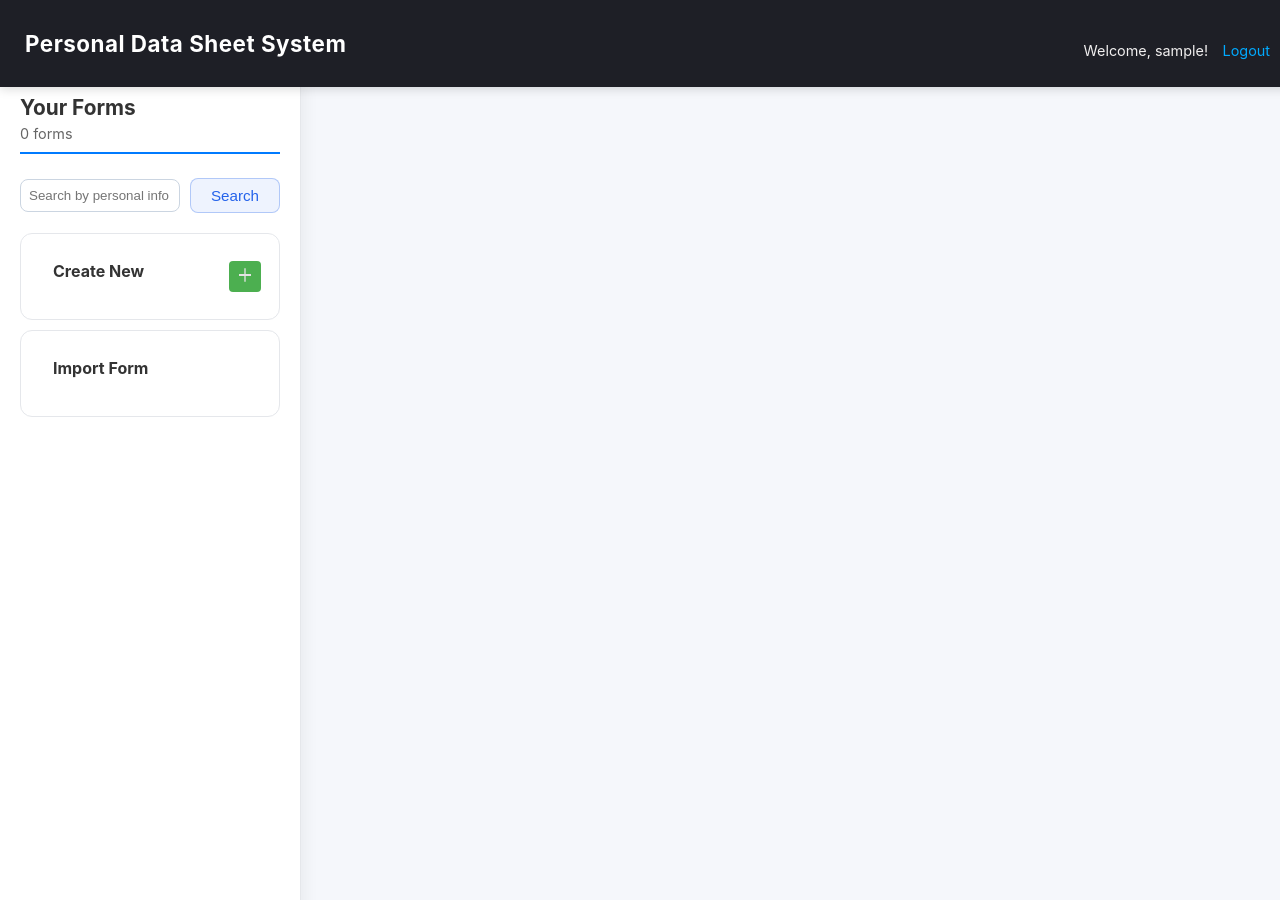
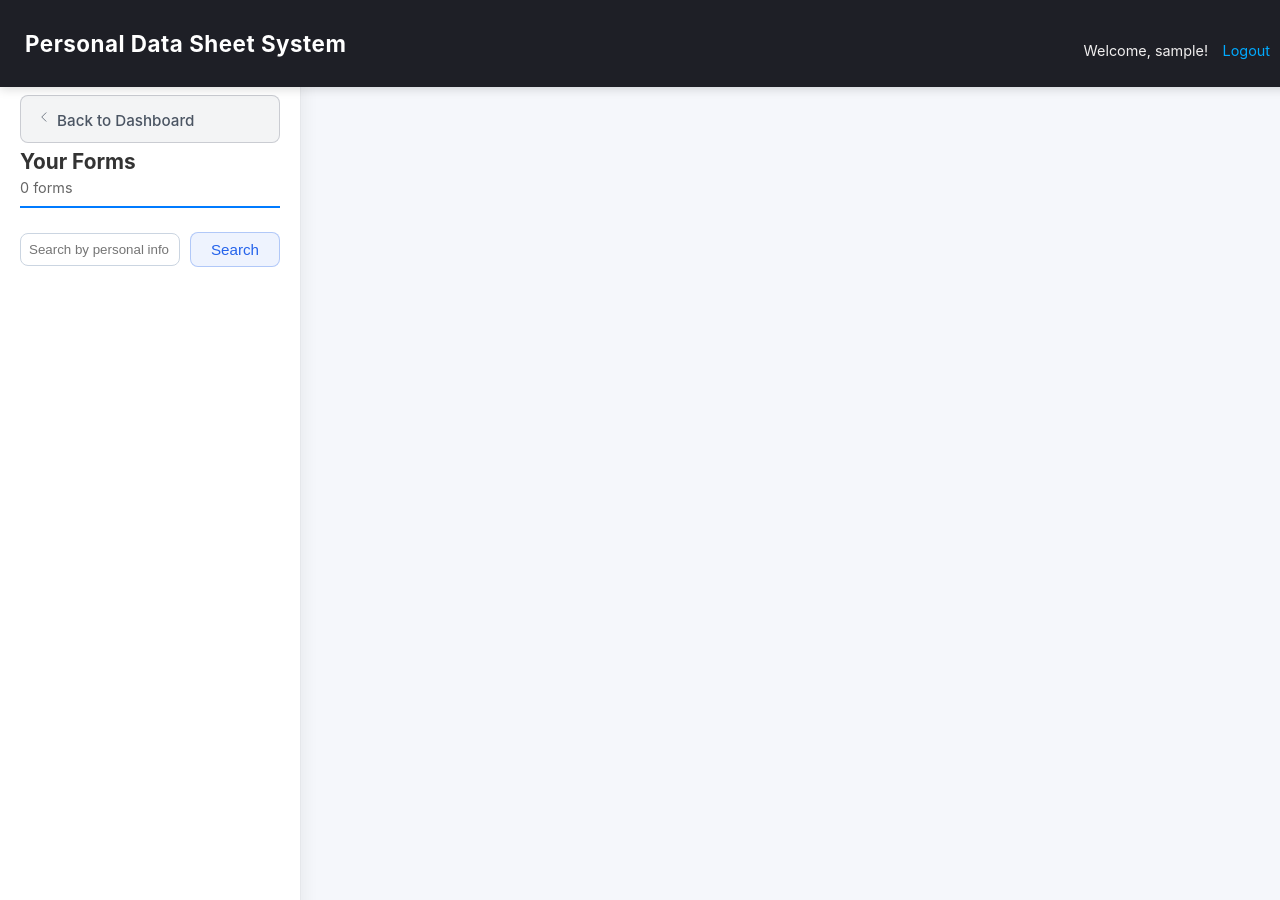
Before and after one commit to Gabrielkaos/PDS_SYSTEM_DJANGO, a Django app: page / in a window 1280 px wide. Run offline with Django 4.2, Linux system fonts and the light colour scheme; the visitor is signed in with stand-in values (Sample User, id 1); data that the repository does not hold is empty.

Commit message:
confusing dashboard

```diff
--- a/pds_app/static/pds_app/css/style.css
+++ b/pds_app/static/pds_app/css/style.css
@@ -1,4 +1,35 @@
-/* === DASHBOARD (MATCHED TO GLOBAL STYLE.CSS THEME) === */
+.back-dashboard-btn {
+    display: inline-flex;
+    align-items: center;
+    gap: 8px;
+
+    padding: 10px 18px;
+    border-radius: 8px;
+
+    background: rgba(107, 114, 128, 0.08); /* same family as cancel-btn, view-btn */
+    border: 1px solid rgba(107, 114, 128, 0.3);
+    color: #4b5563;
+
+    text-decoration: none;
+    font-weight: 500;
+    font-size: 0.95rem;
+
+    backdrop-filter: blur(10px);
+    transition: all 0.3s ease;
+}
+
+.back-dashboard-btn:hover {
+    background: rgba(107, 114, 128, 0.15);
+    border-color: rgba(107, 114, 128, 0.5);
+    transform: translateY(-1px);
+    box-shadow: 0 4px 12px rgba(107, 114, 128, 0.2);
+    text-decoration: none;
+    color: #4b5563;
+}
+
+
+
+/*dashboard */
 
 .dashboard-container {
     max-width: 1200px;
@@ -99,6 +130,7 @@
     background: rgba(16, 185, 129, 0.08);
     border: 1px solid rgba(16, 185, 129, 0.3);
     color: #059669;
+    z-index: 10;
 }
 .create-btn:hover {
     background: rgba(16, 185, 129, 0.15);
@@ -111,6 +143,7 @@
     background: rgba(37, 99, 235, 0.08);
     border: 1px solid rgba(37, 99, 235, 0.3);
     color: #2563eb;
+    z-index: 10;
 }
 .import-btn:hover {
     background: rgba(37, 99, 235, 0.15);
@@ -123,6 +156,7 @@
     background: rgba(107, 114, 128, 0.08);
     border: 1px solid rgba(107, 114, 128, 0.3);
     color: #4b5563;
+    z-index: 10;
 }
 .view-btn:hover {
     background: rgba(107, 114, 128, 0.15);
--- a/pds_app/templates/pds_app/edit_form.html
+++ b/pds_app/templates/pds_app/edit_form.html
@@ -1,4 +1,4 @@
-{% extends 'pds_app/forms.html' %}
+{% extends 'pds_app/dashboard.html' %}
 
 {% block content %}
 <div class="edit-form-container">
--- a/pds_app/templates/pds_app/forms.html
+++ b/pds_app/templates/pds_app/forms.html
@@ -1,20 +1,13 @@
 {% extends 'pds_app/home.html' %}
 
 {% block sidebar %}
-<div id="attendanceModal" class="modal" style="display: none;">
-    <span id="closeModalBtn" class="close">
-        <svg xmlns="http://www.w3.org/2000/svg" height="30px" viewBox="0 -960 960 960" width="30px" fill="#fff"><path d="m256-200-56-56 224-224-224-224 56-56 224 224 224-224 56 56-224 224 224 224-56 56-224-224-224 224Z"/></svg>
-    </span>
 
-    <div class="file-upload-content">
-        <h2>Upload File</h2>
-        <form method="post" enctype="multipart/form-data" action="{% url 'import_form' %}">
-            {% csrf_token %}
-            {{ form.as_p }}
-            <button type="submit">Upload</button>
-        </form>
-    </div>
-</div>
+<a href="{% url 'dashboard' %}" class="back-dashboard-btn">
+    <svg xmlns="http://www.w3.org/2000/svg" width="18" height="18" viewBox="0 0 24 24" fill="none" stroke="currentColor">
+        <path d="M15 18l-6-6 6-6"/>
+    </svg>
+    Back to Dashboard
+</a>
 
 <div class="forms-header">
     <h3>Your Forms</h3>
@@ -67,55 +60,11 @@
             </form>
         </div>
     {% endfor %}
-        <div class="form-item" id="createNewLink">
-            <a href="{% url 'create_form'  %}" class="form-link" id="createFormLink">
-                <div class="form-name">Create New</div>
-            </a>
-            <button class="add-btn" id="createFormButton" type="button">
-                <svg xmlns="http://www.w3.org/2000/svg" height="16px" viewBox="0 -960 960 960" width="16px" fill="#e3e3e3"><path d="M440-80v-340H120v-120h320v-340h80v340h320v120H520v340h-80Z"/></svg>
-            </button>
-        </div>
-        <div class="form-item" id="clickableFormItem">
-            <a>
-                <div class="form-name">Import Form</div>
-            </a>
-            <button id="openModalBtn" type="button" class="open-modal-button" hidden>
-
-            </button>
-        </div>
 </div>
 
-<script>
 
-    const button_clear = document.getElementById("button_clear")
 
-    button_clear.addEventListener("click",()=>{
-        window.location = document.getElementById("hidden_a").href
-    })
-</script>
 
-<script>
-  document.getElementById('createFormButton').addEventListener('click', function() {
-    window.location = document.getElementById("createFormLink").href;
-  });
-  document.getElementById('createNewLink').addEventListener('click', function() {
-    window.location = document.getElementById("createFormLink").href;
-  });
-  document.getElementById('mainFormLink').addEventListener('click', function() {
-    window.location = document.getElementById("mainLink").href;
-  });
-</script>
-
-<script>
-    const form_item = document.getElementById('clickableFormItem')
-    const open_modal_button = document.getElementById('openModalBtn')
-
-    form_item.addEventListener("click",(event)=>{
-        if(event.target !== open_modal_button){
-            open_modal_button.click()
-        }
-    })
-</script>
 
 {% endblock sidebar %}
 
--- a/pds_app/views.py
+++ b/pds_app/views.py
@@ -39,6 +39,7 @@ def dashboard(request):
         'forms_this_month': forms_this_month,
         'recent_forms': recent_forms,
         'last_updated': last_updated,
+        "form":ImportForm(),
     }
 
     return render(request, 'pds_app/dashboard.html', context)
```
Also changed, not shown: pds_app/templates/pds_app/dashboard.html (+7 -0 lines), pds_app/templates/pds_app/home.html (+47 -0 lines).
